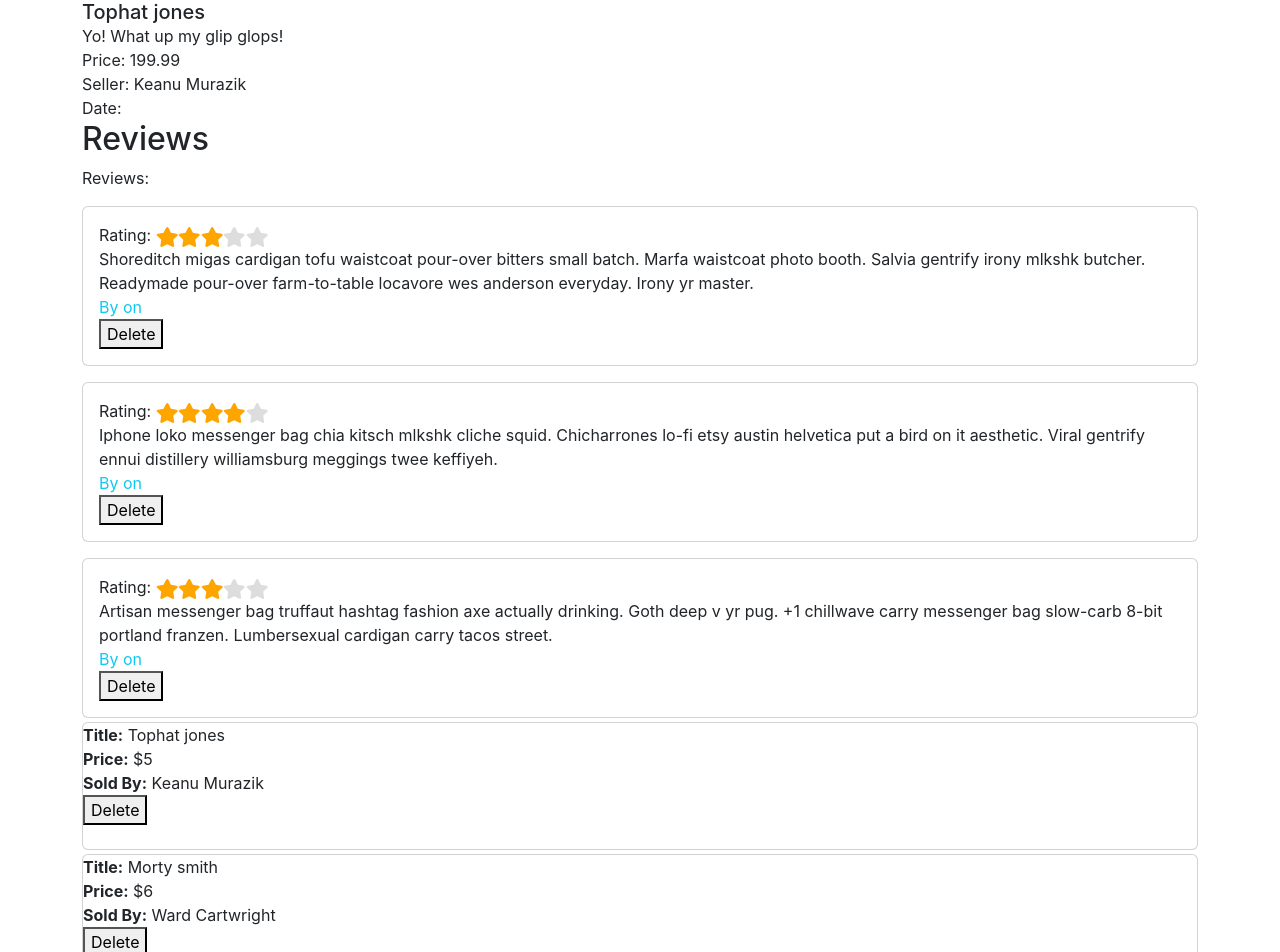
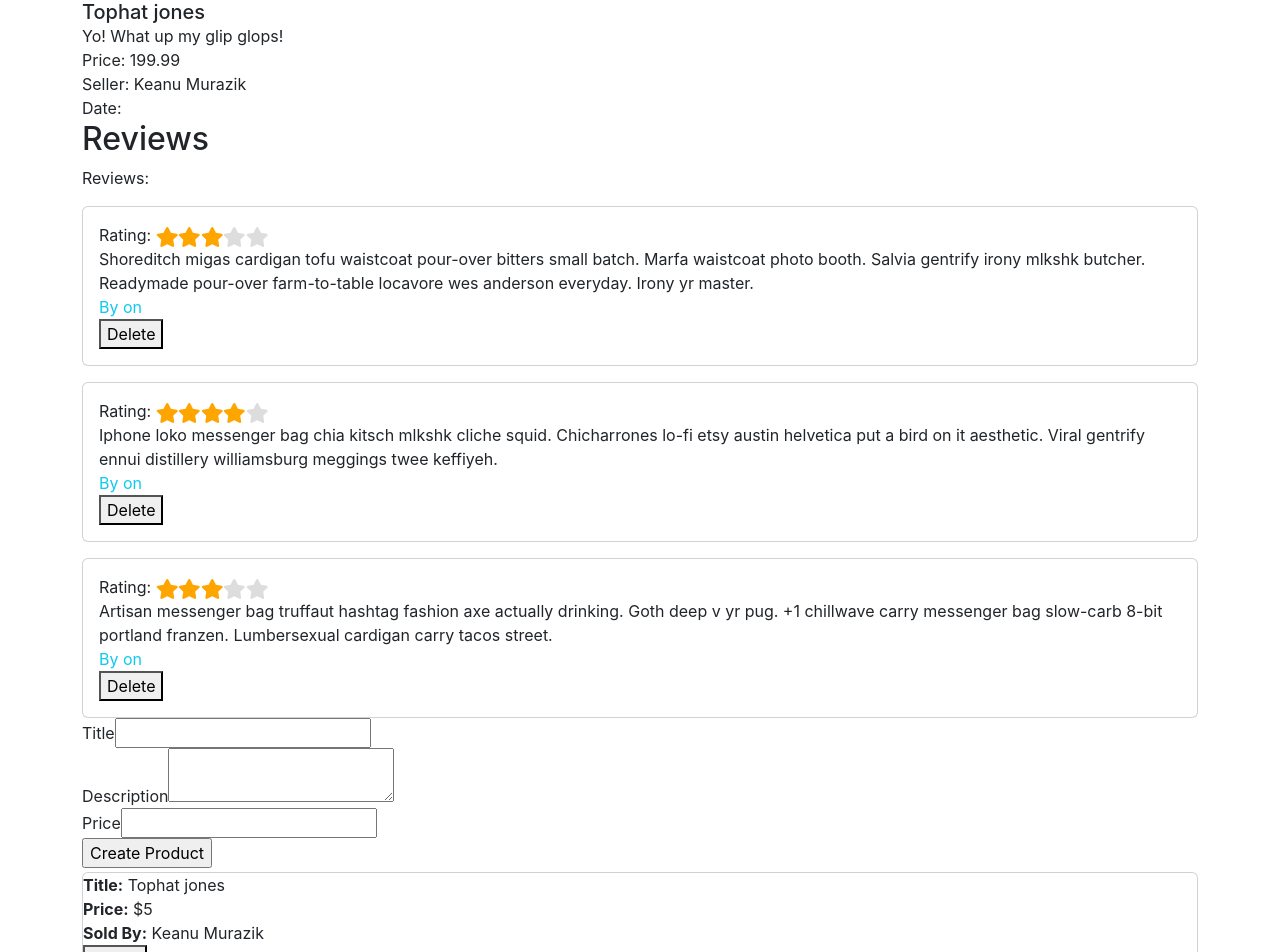
Before and after one commit to CodeCoreYVR/lab_solutions_bootcamp_sept_2022, a React (Create React App) app in the folder react-amazon-spa/: page / in a window 1280 px wide. Shown: the top 952 px of the page. Built offline with nearby package versions, Linux system fonts and the light colour scheme.

Commit message:
Create New Products. Cleaned up files a bit

```diff
--- /dev/null
+++ b/react-amazon-spa/src/components/NewProductForm.js
@@ -0,0 +1,37 @@
+const NewProductForm = function(props) {
+
+  const handleSubmit = function(event) {
+    event.preventDefault();
+    const formData = new FormData(event.currentTarget);
+    props.submitForm({
+      seller: { full_name: 'Steve Steveston'},
+      title: formData.get('title'),
+      description: formData.get('description'),
+      price: formData.get('price'),
+      created_at: new Date()
+    })
+    event.currentTarget.reset()
+  }
+
+  return(
+    <form onSubmit={ handleSubmit }>
+      <div>
+        <label htmlFor='title'>Title</label>
+        <input type='text' name='title'/>
+      </div>
+      <div>
+        <label htmlFor='description'>Description</label>
+        <textarea type='text' name='description'/>
+      </div>
+      <div>
+        <label htmlFor='price'>Price</label>
+        <input type='number' name='price'/>
+      </div>
+      <div>
+        <input type='submit' value='Create Product'/>
+      </div>
+    </form>
+  )
+}
+
+export default NewProductForm;
--- a/react-amazon-spa/src/components/ProductDetails.js
+++ b/react-amazon-spa/src/components/ProductDetails.js
@@ -7,15 +7,15 @@ export default class ProductDetails extends Component {
   }
 
   render() {
-    const props = this.props;
+    const { id, title, description, price, seller, date, deleteProduct } = this.props;
     return <div>
-      <h5 className="card-header">{props.title}</h5>
+      <h5 className="card-header">{ title }</h5>
       <div className='card-body'>
-        {props.description}
-        <div><label>Price: </label> {props.price}</div>
-        <div><label>Seller: </label> {props.seller.full_name}</div>
-        <div><label>Date: </label> {props.date}</div>
-        {/* <button onClick={ this.handleDelete }>Delete</button> */}
+        { description }
+        <div><label>Price: </label> { price }</div>
+        <div><label>Seller: </label> { seller.full_name }</div>
+        <div><label>Date: </label> { date }</div>
+        {/* <button onClick={ deleteProduct(id) }>Delete</button> */}
       </div>
     </div>
   }
--- a/react-amazon-spa/src/components/ProductIndexPage.js
+++ b/react-amazon-spa/src/components/ProductIndexPage.js
@@ -1,6 +1,7 @@
-import React, { Component } from 'react';
+import { Component } from 'react';
 import productsData from './productsData';
-import ProductDetails  from './ProductDetails';
+// import ProductDetails  from './ProductDetails';
+import NewProductForm from './NewProductForm';
 
 export default class ProductIndexPage extends Component {
   constructor(props) {
@@ -9,6 +10,7 @@ export default class ProductIndexPage extends Component {
       products: productsData
     }
     this.deleteProduct = this.deleteProduct.bind(this);
+    this.createProduct = this.createProduct.bind(this);
   }
 
   deleteProduct(id) {
@@ -21,23 +23,43 @@ export default class ProductIndexPage extends Component {
     })
   }
 
+  createProduct(params) {
+    console.log('createProduct invoked')
+    this.setState((state) => {
+      return {
+        products: [
+          {
+            ...params,
+            id: state.products[0] + 1
+          },
+          ...state.products
+        ]
+      }
+    })
+  }
+
+
   render() {
     return this.state.products ? (
       <main className='card-body'>
-        {/* { this.state.products.map((product) => {
-          return <ProductDetails key={ product.id } { ...product } deleteProduct={ this.deleteProduct } />
-        })} */}
+        <NewProductForm submitForm={(params) => this.createProduct(params)} />
         {
           this.state.products.map((product) => {
+            const { id, title, price, seller } = product;
             return <div className='card mt-1'>
-                      <div><strong>Title:</strong> { product.title }</div>
-                      <div><strong>Price:</strong> ${ product.price }</div>
-                      <div><strong>Sold By:</strong> { product.seller.full_name }</div>
-                      <div><button onClick={() => { this.deleteProduct(product.id) }}>Delete</button></div>
+                      <div><strong>Title:</strong> { title }</div>
+                      <div><strong>Price:</strong> ${ price }</div>
+                      <div><strong>Sold By:</strong> { seller.full_name }</div>
+                      <div><button onClick={() => { this.deleteProduct(id) }}>Delete</button></div>
                       <br></br>
                    </div>
           })
         }
+        {/* {
+          this.state.products.map((product) => {
+            return <ProductDetails { ...product } deleteProduct={(id) => this.deleteProduct(id) } />
+          })
+        } */}
       </main>
     ) : (
       <div>
@@ -46,8 +68,3 @@ export default class ProductIndexPage extends Component {
     );
   }
 }
-// {
-//   this.state.products.map((product, index) => {
-//     return <div key={index}> { product.id } { ...product } <button onClick={() => {this.deleteProduct(product.id)}}>Delete</button></div>
-//   })
-// }
```
Also changed, not shown: react-amazon-spa/src/components/ReviewsDetails.js (+4 -4 lines).
